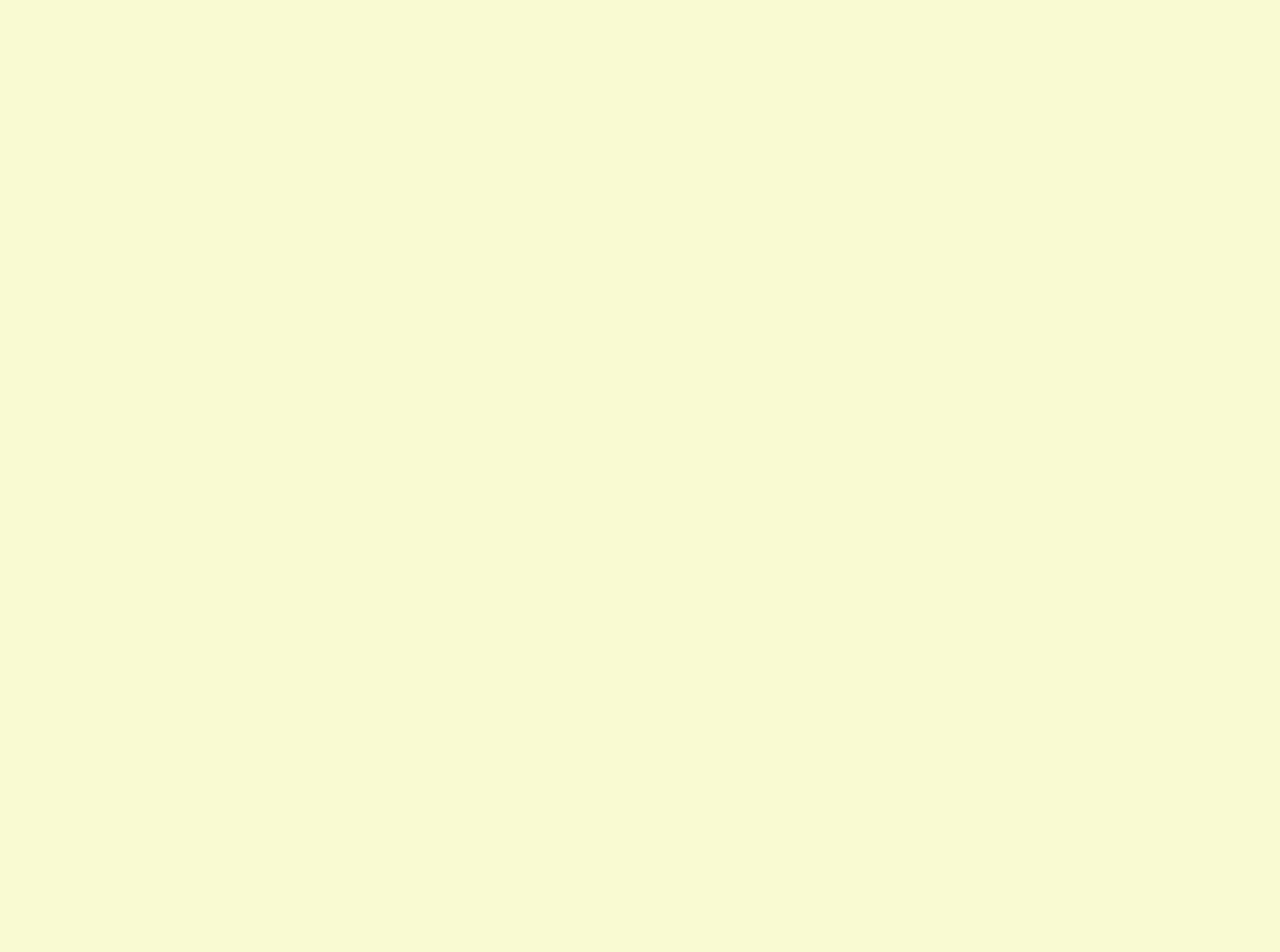
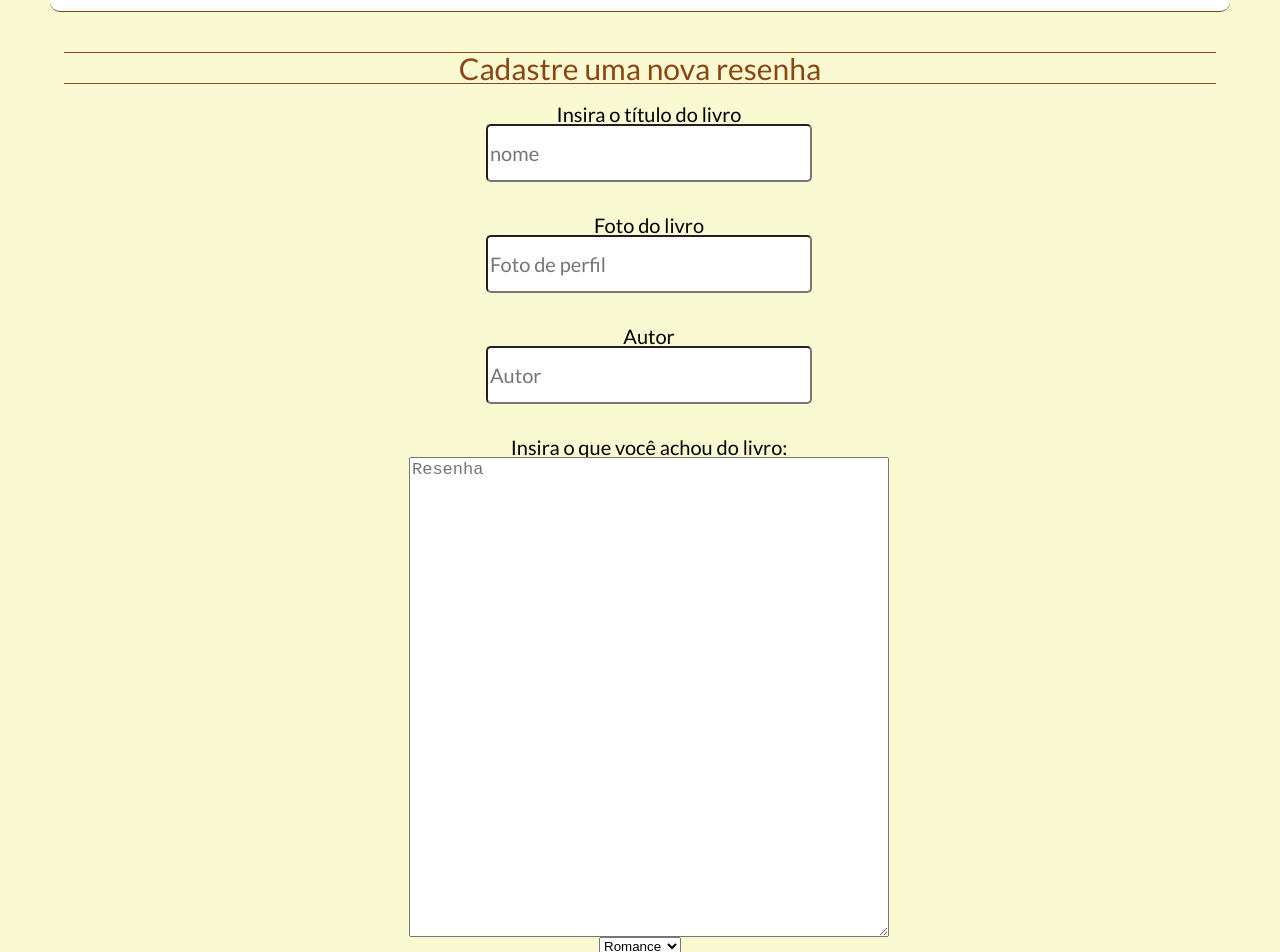
Before and after one commit to CaioVitor1/literaBooks_Front, a React (Create React App) app: page /newreading in a window 1280 px wide. Before the commit this address had no page. Shown: the part 110-1062 px from the top of the page. Before the commit the page ends 800 px from the top, so only its background shows below. Built offline with nearby package versions, Linux system fonts and the light colour scheme.

Commit message:
feat: begin struture new Reading page

```diff
--- a/src/App.js
+++ b/src/App.js
@@ -10,6 +10,7 @@ import ReadingGoal from "./pages/readingGoal";
 import Timeline from "./pages/Timeline";
 import DescriptionBook from "./pages/DescriptionBook";
 import ProfileUser from "./pages/ProfileUser";
+import NewReading from "./pages/NewReading";
 function App() {
       /*const [user, setUser] = useState({
         token: ""
@@ -27,6 +28,7 @@ function App() {
               <Route path="/timeline" element={<Timeline />} />
               <Route path="/bookdescription" element={<DescriptionBook />} />
               <Route path="/profile" element={<ProfileUser />} />
+              <Route path="/newreading" element={<NewReading />} />
           </Routes>
 
       </BrowserRouter>
--- /dev/null
+++ b/src/pages/NewReading.jsx
@@ -0,0 +1,85 @@
+import { useState } from "react";
+import styled from "styled-components";
+import Title from "../components/TitleComponent";
+
+export default function NewReading(){
+    const [title, setTitle] = useState("");
+    const [author, setAuthor] = useState("");
+    const [review, setReview] = useState("");
+    const [bookImage, setBookImage ] = useState("")
+    return(
+        <>
+        <Title />
+        <NewReadingBody>
+            <h2> Cadastre uma nova resenha</h2>
+        </NewReadingBody>
+        <NewReadingInfos>
+            <h3> Insira o título do livro</h3>
+            <input type="text" value={title} onChange={(e) => setTitle(e.target.value)} placeholder="nome" />
+
+            <h3> Foto do livro</h3>
+            <input type="text" value={bookImage} onChange={(e) => setBookImage(e.target.value)} placeholder="Foto de perfil" />
+
+            <h3> Autor</h3>
+            <input type="text" value={author} onChange={(e) => setAuthor(e.target.value)} placeholder="Autor" />
+
+            <h3> Insira o que você achou do livro:</h3>
+            <textarea value={review} onChange={(e) => setReview(e.target.value)} placeholder="Resenha" />
+
+            <select name="select">
+                <option value='romance'> Romance</option>
+                <option value='terror'> Terror</option>
+                <option value='biografico'> Biografico</option>
+
+            </select>
+        </NewReadingInfos>
+        </>
+    )
+}
+
+const NewReadingBody = styled.div`
+border:solid;
+margin: 0 auto;
+display: flex;
+justify-content: center;
+border-width: 1px 0px;
+border-color: #8b4513;
+width: 90%;
+h2{
+font-size: 30px;
+color: #8b4513;
+}
+
+`
+const NewReadingInfos = styled.div`
+display: flex;
+flex-direction: column;
+justify-content: center;
+align-items: center;
+input {
+    width: 326px;
+    height: 58px;
+    background: #FFFFFF;
+    border-radius: 5px;
+    font-family: 'Lato', sans-serif;
+    font-style: normal;
+    font-weight: 400;
+    font-size: 20px;
+    line-height: 23px;
+    color: black;
+    margin-left: 18px;
+    margin-bottom: 13px;
+}
+h3{
+font-size: 20px;
+font-family: 'Lato', sans-serif;
+margin-top:20px;
+margin-left: 18px;
+}
+textarea{
+margin-left: 18px;
+width: 60vh;
+height: 60vh;
+font-size: 17px;
+}
+`
--- a/src/pages/SignUp.jsx
+++ b/src/pages/SignUp.jsx
@@ -36,12 +36,16 @@ return (
         <SignContent>
             <h3> Insira seu nome</h3>
             <input type="text" value={name} onChange={(e) => setName(e.target.value)} placeholder="nome" />
+
             <h3> Email</h3>
             <input type="text" value={email} onChange={(e) => setEmail(e.target.value)} placeholder="Email" />
+
             <h3> Foto de perfil</h3>
             <input type="text" value={profileImage} onChange={(e) => setProfileImage(e.target.value)} placeholder="Foto de perfil" />
+
             <h3> Senha</h3>
             <input type="text" value={password} onChange={(e) => setPassword(e.target.value)} placeholder="senha" />
+
             <h3> Confirme sua senha</h3>
             <input type="text" value={confirmPassword} onChange={(e) => setConfirmPassword(e.target.value)} placeholder="Confirme a senha" />
            <Button onClick={register}>
```
Also changed, not shown: src/components/NewReading.js (added).
